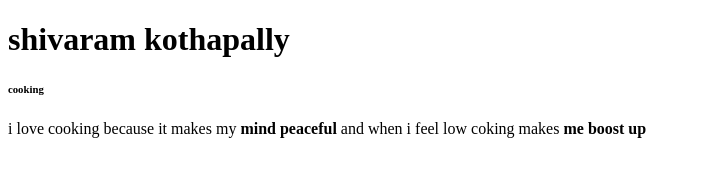
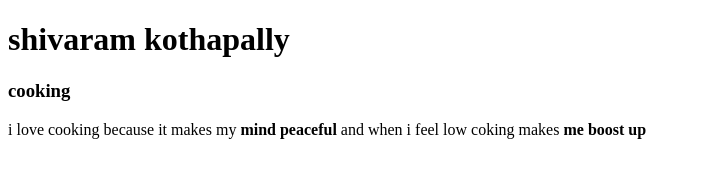
Before and after one commit to 44-563-Web-Apps-S21/webapps-s21-assignment-3-shivaramkothapally, a plain HTML site: page index.html in a window 1280 px wide. Shown: the full height of the page, 0-701 px from the left. Drawn offline with Linux system fonts and the light colour scheme.

Commit message:
Update index.html

```diff
--- a/index.html
+++ b/index.html
@@ -7,7 +7,7 @@
     <h1>shivaram kothapally</h1>
 </body>
 </html>
-<h6>cooking</h6>
+<h3>cooking</h3>
 <p> i love cooking because it makes my <b>mind peaceful</b>
     and when i feel low coking makes <b>me boost up</b>
 </p>
```
